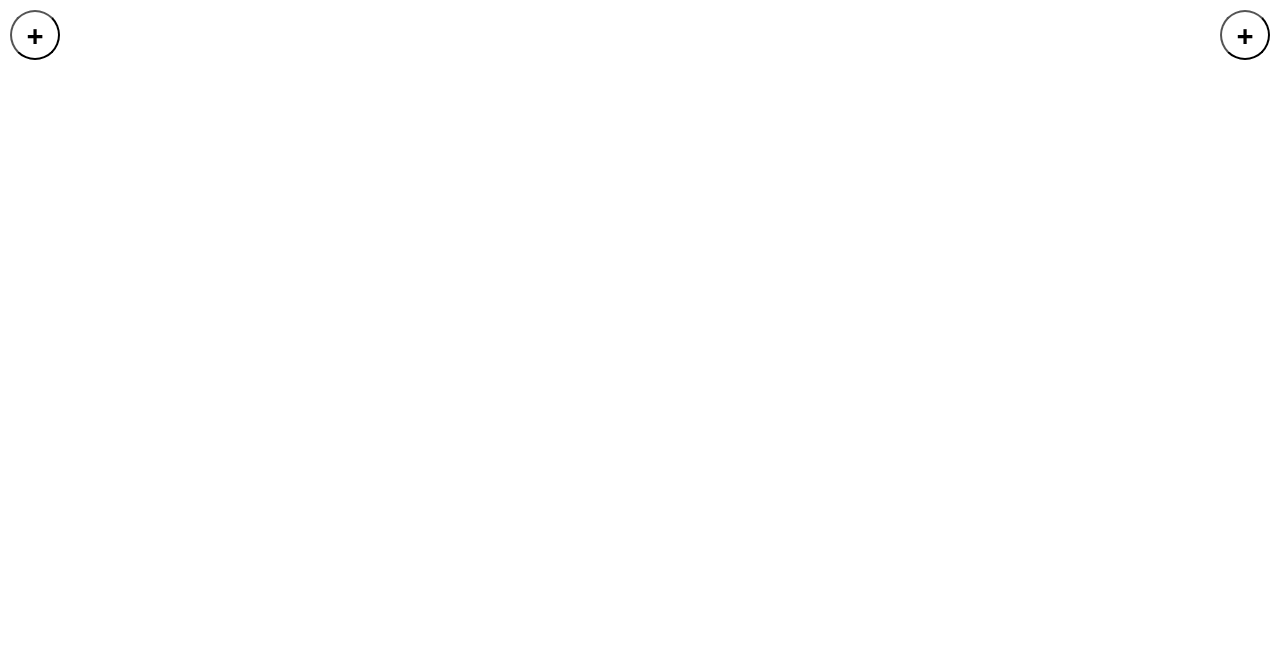
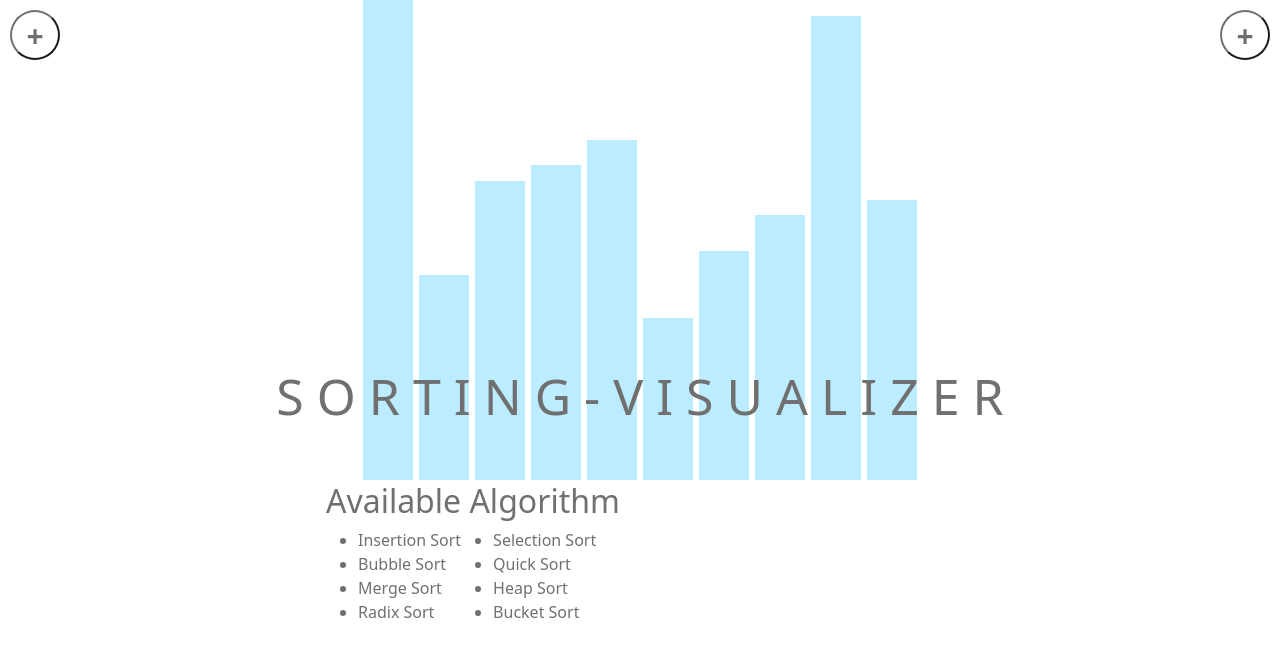
Before and after one commit to jadenliu12/Sorting-Visualizer, a React app: page / in a window 1280 px wide. Shown: the top 656 px of the page. Built offline with nearby package versions, Linux system fonts and the light colour scheme.

Commit message:
add SortBar and Home components

```diff
--- /dev/null
+++ b/src/components/Home.css
@@ -0,0 +1,28 @@
+.home {
+    position: relative;
+    display: flex;
+    align-items: center;
+    justify-content: center;
+    height: 100vh;
+}
+
+.home h1 {
+    position: absolute;
+    color: #707070;
+    font-size: 50px;
+}
+
+.home .algo  {
+    position: absolute;
+    color: #707070;
+    left: 20vw;
+    bottom: 20vh;
+}
+
+.home .algo .algo-left {
+    display: inline-block;
+}
+
+.home .algo .algo-right {
+    display: inline-block;
+}
--- /dev/null
+++ b/src/components/Home.jsx
@@ -0,0 +1,35 @@
+import React from 'react';
+
+import SortBar from './SortBar.jsx';
+
+import './Home.css';
+
+export default class Home extends React.Component {
+    constructor(props) {
+        super(props)
+    }
+
+    render() {
+        return (
+            <div className='home'>
+                <SortBar />
+                <h1>S O R T I N G - V I S U A L I Z E R</h1>
+                <div className='algo'>
+                    <h2>Available Algorithm</h2>
+                    <ul className='algo-left'>
+                        <li>Insertion Sort</li>
+                        <li>Bubble Sort</li>
+                        <li>Merge Sort</li>
+                        <li>Radix Sort</li>
+                    </ul>
+                    <ul className='algo-right'>
+                        <li>Selection Sort</li>
+                        <li>Quick Sort</li>
+                        <li>Heap Sort</li>
+                        <li>Bucket Sort</li>
+                    </ul>
+                </div>
+            </div>
+        )
+    }
+}
--- a/src/components/Main.css
+++ b/src/components/Main.css
@@ -5,11 +5,13 @@
 .navBut {
     width: 50px;
     height: 50px;
+    line-height: 25px;
     font-size: 30PX;
     font-weight: bold;
     border-radius: 50%;
-    border-color: #000000;
+    border-color: #707070;
     background-color: #FFFFFF;
+    color: #707070;
 }
 
 .left {
--- a/src/components/Main.jsx
+++ b/src/components/Main.jsx
@@ -4,6 +4,8 @@ import {
     Route,
     Link
 } from 'react-router-dom'
+
+import Home from './Home.jsx';
 
 import './Main.css';
 
@@ -16,9 +18,17 @@ export default class Main extends React.Component {
         return (
             <Router>
                 <div className='main'>
-                    <div className='left'><button className='navBut'>+</button></div>
-                    <div className='right'><button className='navBut'>+</button></div>
+                    <div className='left'>
+                        <button className='navBut'>+</button>
+                    </div>
+                    <div className='right'>
+                        <button className='navBut'>+</button>
+                    </div>
                 </div>
+
+                <Route exact path="/" render={() => (
+                        <Home />
+                )}/>
             </Router>
         )
     }
--- /dev/null
+++ b/src/components/SortBar.css
@@ -0,0 +1,12 @@
+.sortBarContainer {
+    display: flex;
+    align-items: flex-end;
+    justify-content: center;
+    height: 20vh;
+}
+
+.array-bar {
+    display: inline-block;
+    width: 50px;
+    margin: 0 3px;
+}
--- /dev/null
+++ b/src/components/SortBar.jsx
@@ -0,0 +1,51 @@
+import React from 'react';
+import PropTypes from 'prop-types';
+import {connect} from 'react-redux';
+
+import {setArray} from '../states/SortBar-actions.js';
+
+import './SortBar.css';
+
+class SortBar extends React.Component {
+    static propTypes = {
+        arrayBar: PropTypes.array,
+        total: PropTypes.number,
+        dispatch: PropTypes.func
+    };
+
+    constructor(props) {
+        super(props)
+    }
+
+    componentDidMount() {
+        this.props.dispatch(setArray(100, 500, 10));
+    }
+
+    render() {
+        const {arrayBar, total} = this.props;
+
+        let children = (<div></div>);
+        if (arrayBar.length) {
+            children = arrayBar.map((val, idx) => (
+                <div
+                    className='array-bar'
+                    key={idx}
+                    style={{
+                        backgroundColor: '#BBECFF',
+                        height: `${val}px`,
+                    }}
+                />
+            ))
+        }
+
+        return (
+            <div className="sortBarContainer">
+                {children}
+            </div>
+        )
+    }
+}
+
+export default connect(state => ({
+    ...state.sortBar,
+}))(SortBar);
--- a/src/index.jsx
+++ b/src/index.jsx
@@ -1,13 +1,25 @@
 import React from 'react';
 import ReactDOM from 'react-dom';
+import {createStore, combineReducers, compose, applyMiddleware} from 'redux';
+import thunkMiddleware from 'redux-thunk';
+// import loggerMiddleware from 'redux-logger';
+import {Provider} from 'react-redux';
 
 import Main from 'components/Main.jsx';
 import 'bootstrap/dist/css/bootstrap.css';
 
+import { sortBar } from './states/SortBar-reducers.js';
+
 window.onload = function() {
+    const composeEnhancers = window.__REDUX_DEVTOOLS_EXTENSION_COMPOSE__ || compose;
+    const store = createStore(combineReducers({
+        sortBar,
+    }), composeEnhancers(applyMiddleware(thunkMiddleware/*, loggerMiddleware*/)));
 
     ReactDOM.render(
-            <Main />,
+        <Provider store={store}>
+            <Main />
+        </Provider>,
         document.getElementById('root')
     );
 };
--- /dev/null
+++ b/src/states/SortBar-actions.js
@@ -0,0 +1,8 @@
+export function setArray(start, end, num) {
+    return {
+        type: '@SORT_BAR/SET_ARRAY',
+        start,
+        end,
+        num,
+    };
+}
--- /dev/null
+++ b/src/states/SortBar-reducers.js
@@ -0,0 +1,18 @@
+import {randomNumberGenerator} from '../utilities/RandomNumberGen';
+
+const initSortBarState = {
+    arrayBar: [],
+    total: 0
+}
+
+export function sortBar(state = initSortBarState, action) {
+    switch (action.type) {
+        case '@SORT_BAR/SET_ARRAY':
+            return {
+                arrayBar: randomNumberGenerator(action.start, action.end, action.num),
+                total: action.num
+            };
+        default:
+            return state;
+    }
+}
--- /dev/null
+++ b/src/utilities/RandomNumberGen.js
@@ -0,0 +1,7 @@
+export function randomNumberGenerator(start, end, total) {
+    var arr = []
+    for(let i = 0; i < total; i++) {
+        arr.push(Math.floor(Math.random() * (end - start + 1) + start));
+    }
+    return arr;
+}
--- a/webpack.config.js
+++ b/webpack.config.js
@@ -15,7 +15,8 @@ module.exports = {
   context: srcPath,
   resolve: {
     alias: {
-      // utilities: path.resolve(srcPath, 'utilities'),
+      states: path.resolve(srcPath, 'states'),
+      utilities: path.resolve(srcPath, 'utilities'),
       components: path.resolve(srcPath, 'components'),
       // api: path.resolve(srcPath, 'api'),
     },
```
Also changed, not shown: package.json (+9 -4 lines), 5 other files (tests, documents, lock files or other folders).
